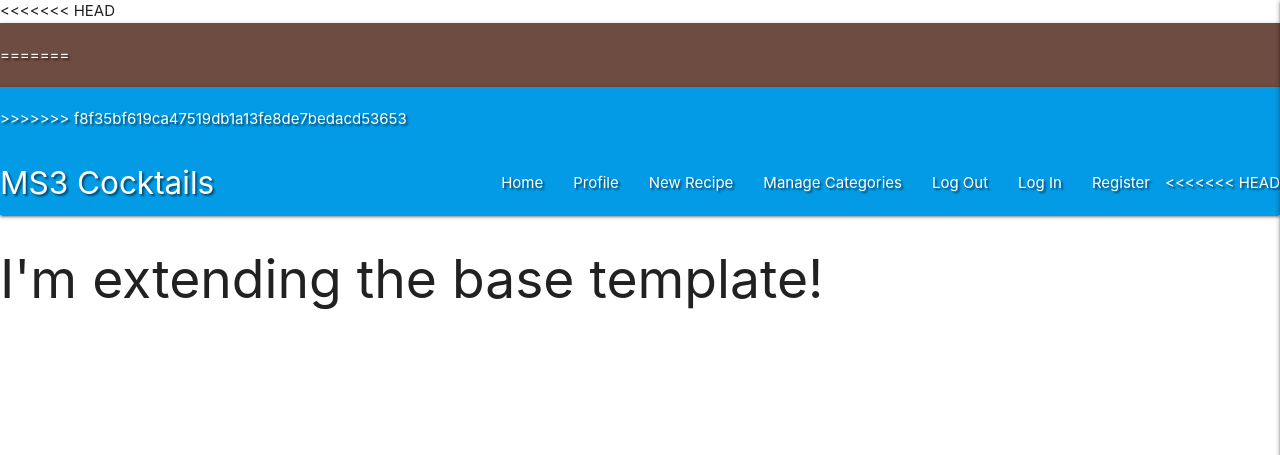
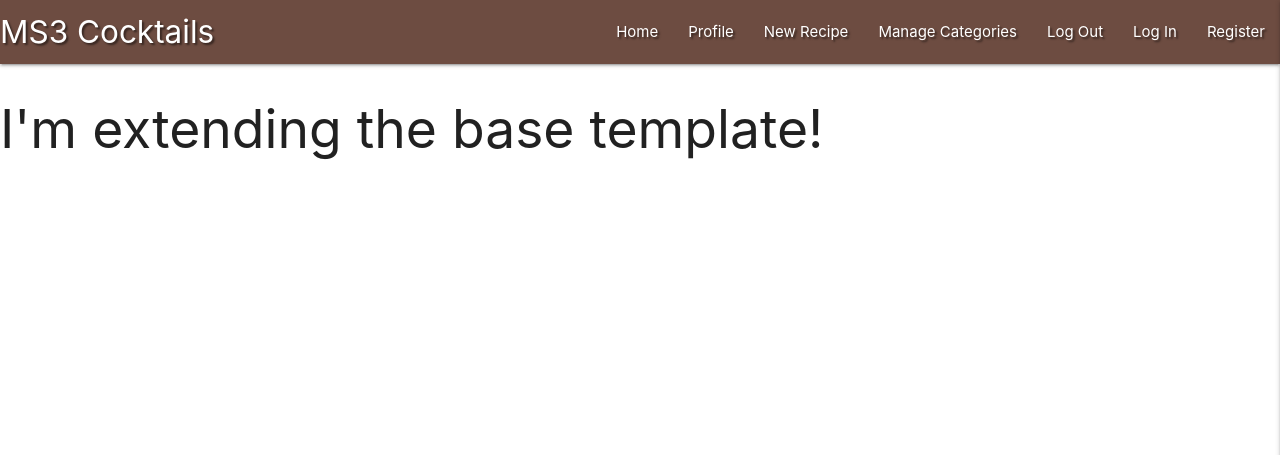
Before and after one commit to rhysmoggs/ms3-cocktail, a Flask app: page / in a window 1280 px wide. Shown: the top 455 px of the page. Run offline with Flask 2, Linux system fonts and the light colour scheme; data that the repository does not hold is empty; some libraries are stand-ins or nearby versions.

Commit message:
db check

```diff
--- a/cocktails/templates/base.html
+++ b/cocktails/templates/base.html
@@ -18,18 +18,12 @@
 <body>
 
     <header>
-<<<<<<< HEAD
         <!-- top navbar -->
         <nav class="nav-extended text-shadow brown darken-1">
-=======
-         <!-- top navbar -->
-         <nav class="nav-extended text-shadow light-blue darken-1">
->>>>>>> f8f35bf619ca47519db1a13fe8de7bedacd53653
             <div class="nav-wrapper">
                 <a href="{{ url_for('get_recipes') }}" class="brand-logo">MS3 Cocktails</a>
                 <a href="#" data-target="mobile-demo" class="sidenav-trigger right"><i class="fas fa-bars"></i></a>
                 <ul class="right hide-on-med-and-down">
-<<<<<<< HEAD
                     <li><a href="{{ url_for('get_recipes') }}">Home</a></li>
                     <li><a href="#">Profile</a></li>
                     <li><a href="#">New Recipe</a></li>
@@ -46,32 +40,13 @@
             <li>
                 <h4 class="center-align light-blue-text text-darken 4">MS3 Cocktails</h4>
             </li>
-=======
-					<li><a href="{{ url_for('get_recipes') }}">Home</a></li>
-					<li><a href="#">Profile</a></li>
-					<li><a href="#">New Recipe</a></li>
-					<li><a href="#">Manage Categories</a></li>
-					<li><a href="#">Log Out</a></li>
-					<li><a href="#">Log In</a></li>
-					<li><a href="#">Register</a></li>
-                </ul>
-            </div>
-        </nav>
-        <!-- mobile sidenav -->
-        <ul class="sidenav" id="mobile-demo">
-            <li><h4 class="center-align light-blue-text text-darken 4">MS3 Cocktail</h4></li>
->>>>>>> f8f35bf619ca47519db1a13fe8de7bedacd53653
             <li><a href="{{ url_for('get_recipes') }}">Home</a></li>
             <li><a href="#">Profile</a></li>
             <li><a href="#">New Recipe</a></li>
             <li><a href="#">Manage Categories</a></li>
             <li><a href="#">Log Out</a></li>
             <li><a href="#">Log In</a></li>
-<<<<<<< HEAD
             <li><a href="{{ url_for('register') }}">Register</a></li>
-=======
-            <li><a href="#">Register</a></li>
->>>>>>> f8f35bf619ca47519db1a13fe8de7bedacd53653
         </ul>
     </header>
 
```
